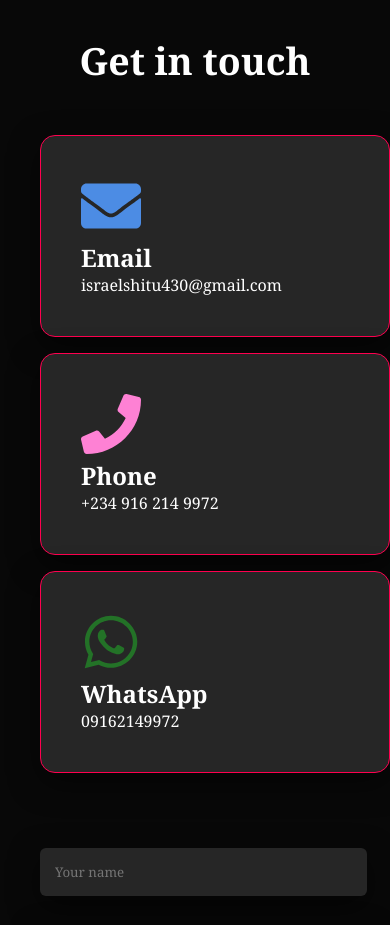
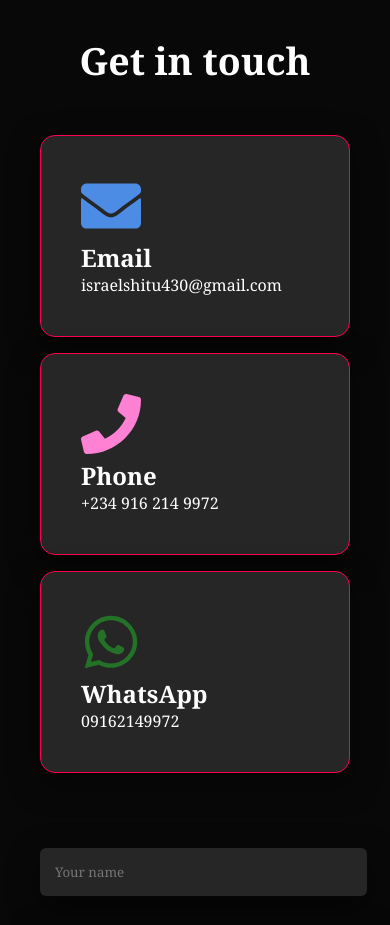
Before and after one commit to israelshittu430-web/Portfolio, a React (Vite) app: page / in a window 390 px wide. Shown: the part 5740-6665 px from the top of the page. Built offline with nearby package versions, Linux system fonts and the light colour scheme.

Commit message:
ninth commit

```diff
--- a/src/App.css
+++ b/src/App.css
@@ -59,6 +59,7 @@
         width: 100%;
         flex-direction: column;
         padding-left: 40px;
+        padding-right: 40px;
     }
     .contact-right {
         padding-left: 0;
```
Also changed, not shown: src/css/image-jjj.jpeg (deleted), src/css/images-bj.jpeg (deleted).
